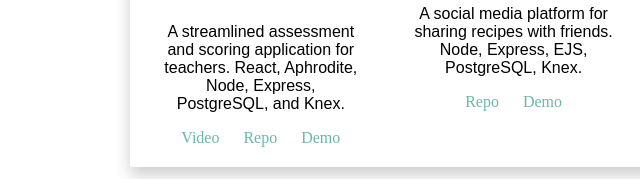
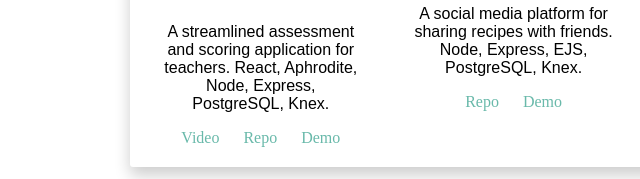
Before and after one commit to Rmcavin/Portfolio, a website: page index.html in a window 1280 px wide. Shown: the part 1697-1876 px from the top of the page, 0-640 px from the left. Drawn offline with Linux system fonts and the light colour scheme; a web font is replaced by a local one.

Commit message:
fixed grammar issue

```diff
--- a/index.html
+++ b/index.html
@@ -117,7 +117,7 @@
         <div class="projectContainer">
           <h3>ScoreKeeper</h3>
           <img class="projectImg" src="assets/ScoreKeeper.png" alt="Home page of Recipeers showing the news feed">
-          <p class="projectPara">A streamlined assessment and scoring application for teachers. React, Aphrodite, Node, Express, PostgreSQL, and Knex.</p>
+          <p class="projectPara">A streamlined assessment and scoring application for teachers. React, Aphrodite, Node, Express, PostgreSQL, Knex.</p>
           <div class="projectLinks">
             <a target="_blank" href="https://www.youtube.com/watch?v=wfKgLxQ-SqE" >Video</a>
             <a target="_blank" href="https://github.com/Rmcavin/capStone" >Repo</a>
```
